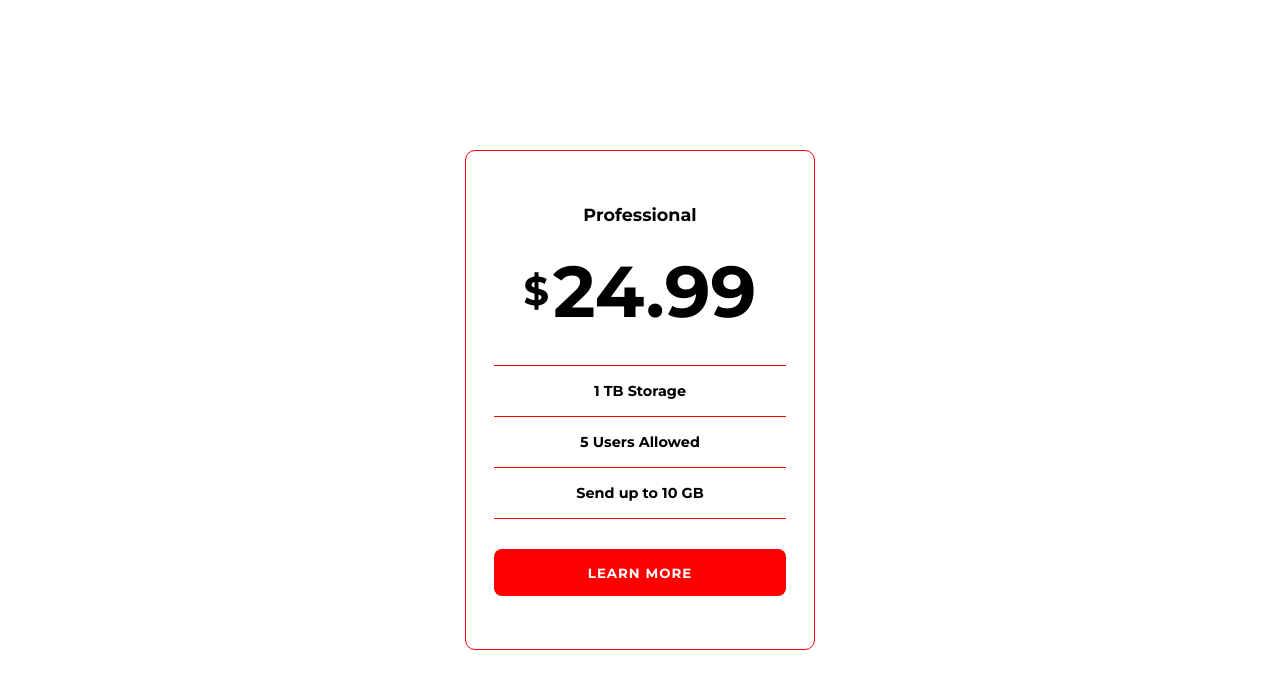
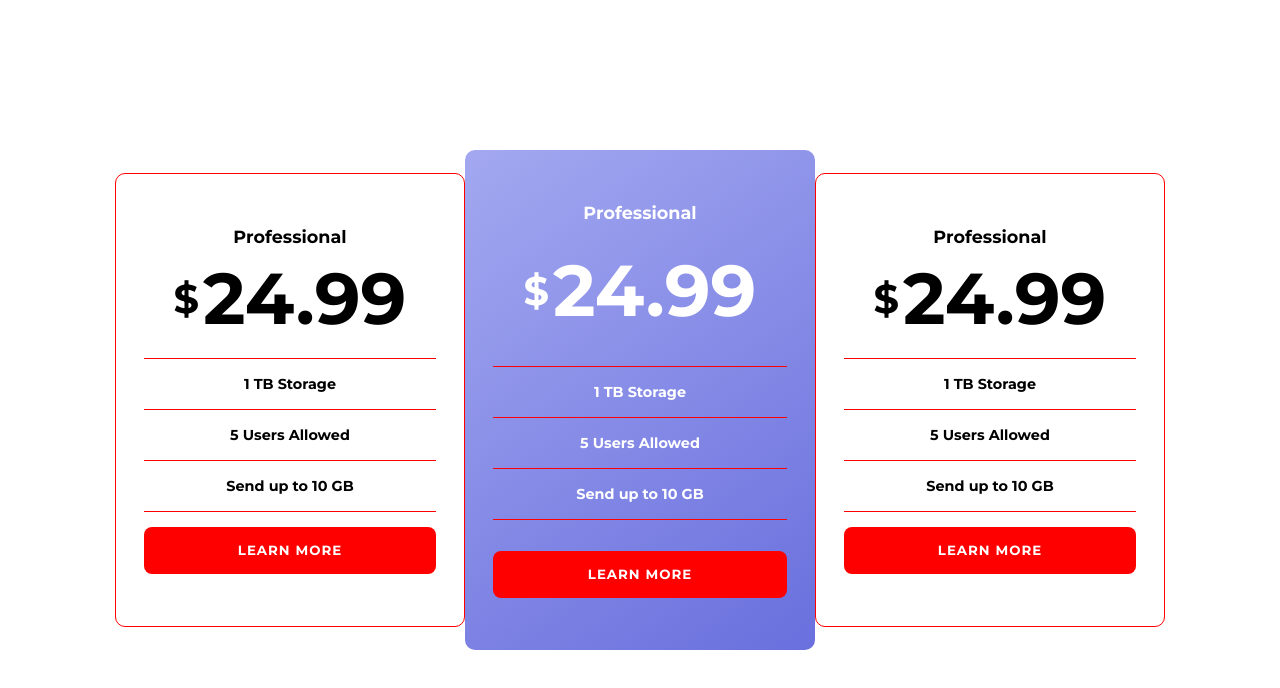
Before and after one commit to AlainPrevot/PricingComponent, a React (Vite) app: page / in a window 1280 px wide. Shown: the top 688 px of the page. Built offline with nearby package versions, Linux system fonts and the light colour scheme.

Commit message:
modificando Component Card

```diff
--- a/src/Components/App.jsx
+++ b/src/Components/App.jsx
@@ -1,12 +1,13 @@
 import React from 'react'
 import { Card } from './Card'
+import '../Sass/App.sass'
 
 export const App = () => {
   return (
-    <div style={{display: 'flex', alignItems:'center', justifyContent:'center'}}>
+    <div className='Prueba' style={{display: 'flex', alignItems:'center', justifyContent:'center'}}>
       <Card title={'Professional'} value={24.99} storage={1} memory={10} users={5}/>
-      {/* <Card title={'Professional'} value={24.99} storage={1} memory={10} users={5}/> */}
-      {/* <Card title={'Professional'} value={24.99} storage={1} memory={10} users={5}/> */}
+      <Card title={'Professional'} value={24.99} storage={1} memory={10} users={5}/>
+      <Card title={'Professional'} value={24.99} storage={1} memory={10} users={5}/>
     </div>
   )
 }
--- /dev/null
+++ b/src/Sass/App.sass
@@ -0,0 +1,39 @@
+
+.Card:nth-child(2)
+    border: none
+    width: 350px
+    height: 500px
+    border-radius: 10px
+    box-sizing: border-box
+    padding: 52px 28px
+    display: flex
+    flex-direction: column
+    justify-content: space-between
+    // background-color: linear-gradient(hsl(236, 72%, 79%), hsl(237, 63%, 64%))
+    background: linear-gradient(145deg, hsl(236, 72%, 79%), hsl(237, 63%, 64%))
+    color: white
+
+
+
+
+
+
+// .Card
+//     border: 1px solid red
+//     width: 350px
+//     height: 500px
+//     border-radius: 10px
+//     box-sizing: border-box
+//     padding: 52px 28px
+//     display: flex
+//     flex-direction: column
+//     justify-content: space-between
+
+//     .Card--Button
+//         width: 100%
+//         height: 47px
+//         border: none
+//         border-radius: 8px
+//         background-color: red
+//         color: white
+//         letter-spacing: 1px
--- a/src/Sass/Card.sass
+++ b/src/Sass/Card.sass
@@ -1,12 +1,12 @@
 @use './Font'
+
 .Card
     border: 1px solid red
     width: 350px
-    height: 500px
+    height: 454px
     border-radius: 10px
     box-sizing: border-box
-    padding: 15% 8%
-    // padding: 12% 8%
+    padding: 52px 28px
     display: flex
     flex-direction: column
     justify-content: space-between
```
